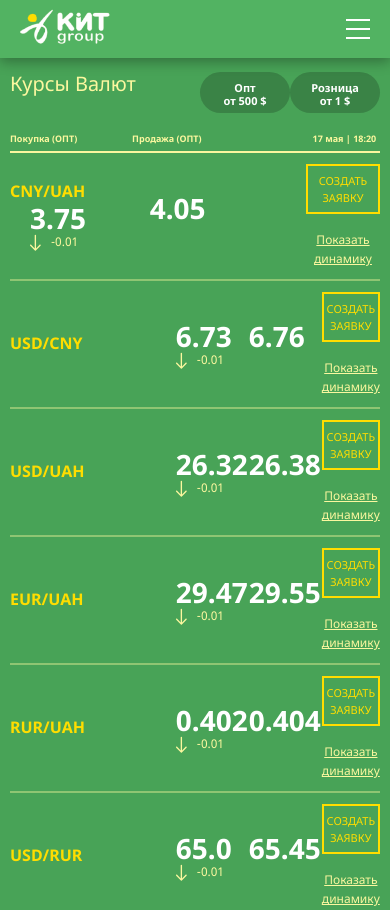
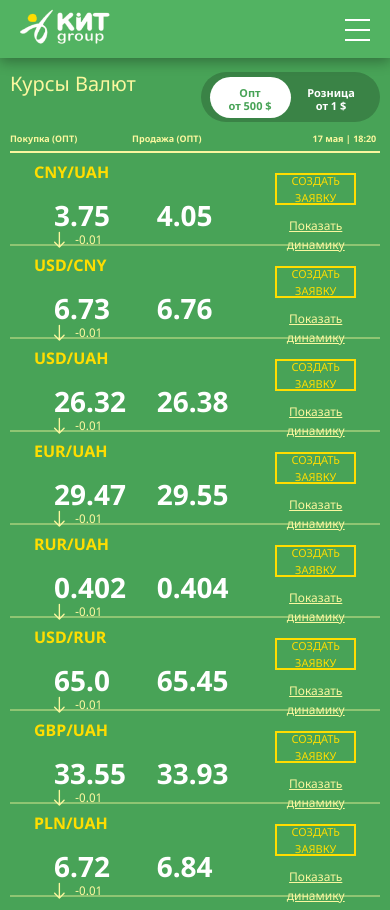
Before and after one commit to LenTlen/layout-sample, a plain HTML site: page index.html in a window 390 px wide. Shown: the top 910 px of the page. Drawn offline with Linux system fonts and the light colour scheme.

Commit message:
21.01
add switcher

```diff
--- a/css/style.css
+++ b/css/style.css
@@ -291,12 +291,19 @@ nav ul {
     box-shadow: 0 0 0 hsla(var(--color-black-h),var(--color-black-s),var(--color-black-l),.25);
     font-weight: 700;
     padding: 9px 0;
-    background: rgb(0,0,0,0.2);
-
-	border-radius: 80.5556px;
 }
 .currencies-check {
-  display:flex;
+    display:flex;
+    background: rgb(0,0,0,0.2);
+    border-radius: 80.5556px;
+    height: 50px;
+    align-items: center;
+    width: 260px;
+}
+.header-btn>a.active {
+	background: #fff;
+	color: #48A357;
+
 }
 
 .table-header {
@@ -819,42 +826,20 @@ footer {
 	.menu-burger{
 		display: block;
 		position: relative;
-		width: 24px;
-		height: 20px;
+		width: 25px;
+		height: 22px;
 		right: 10px;
 		opacity: 20;
 		z-index: 35;
 		cursor: pointer;
+		background-image: url("../img/burger.svg");
 	}
 
 
 	.nav-list li{
 		display: block;
 	}
-	.menu-burger span {
-		position: absolute;
-		background: #fff;
-		left: 0;
-		width: 100%;
-		height: 2px;
-		top: 9px;
 
-	}
-	.menu-burger:before,
-	.menu-burger:after{
-		content: '';
-		background: #fff;
-		position: absolute;
-		width: 100%;
-		height: 2px;
-		left: 0;
-	}
-	.menu-burger:before{
-		top: 0;
-	}
-	.menu-burger:after{
-		bottom: 0;
-	}
 	 .tel-item, .language, .telegram {
 		display: none;
 	}
@@ -875,6 +860,8 @@ footer {
 		width: 260px;
 		z-index: 10;
 		background: #52B362;
+		transition-duration: 0.4s;
+
 	}
 	.nav-list {
 		position: fixed;
@@ -886,6 +873,9 @@ footer {
 		background-color: #49a158;
 		padding-top: 70px;
 		overflow: scroll;
+		padding-bottom: 90px;
+		transition-duration: 0.4s;
+
 
 	}
 	.city-logo {
@@ -914,6 +904,8 @@ footer {
 		padding: 10px 0 10px 10px;
 		background: #52B362;
 		z-index: 1;
+		transition-duration: 0.4s;
+
 	}
 	.social {
 		height: 30px;
@@ -934,9 +926,10 @@ footer {
 		right: 0;
 		transition-duration: 0.4s;
 	}
-	.container.is-active {
-		background: rgb(0,0,0,0.2);
+	.nav-list.is-active {
+		box-shadow: 0px 4px 200px rgba(0, 0, 0, 0.45);
 	}
+
 	.currencies-name {
     	font-size: 11px;
     	}
@@ -998,7 +991,11 @@ footer {
 		.currencies-check a {
 			height: 41px;
 			font-size: 11px;
-			width: 90px;
+			width: 81px;
+		}
+		.currencies-check {
+			width: 179px;
+			justify-content: center;
 		}
 		.valuta {
     		display: none;
@@ -1009,10 +1006,18 @@ footer {
     	.currencies-name {
     		font-size: 9px;
     	}
-		.currency {
+    	.exchange-rate {
+    		flex-wrap: wrap;
+    		height: 93px;
+    		padding-top: 8px
+    	}
+    	.currency {
 	   		font-size: 16px;
-    		width: 50%;
+	   		display: block;
+	   		line-height: 22px;
+    		width: 100%;
     	}
+
     	.price-currency, .price-sale {
     		font-size: 28px;
     	}
@@ -1022,19 +1027,22 @@ footer {
     	}
     	.make-request {
     		font-size: 11px;
+    		margin-bottom: 10px;
+    		height: 32px;
     	}
     	.request {
     		padding-left: 0;
     		text-align: center;
+    		width: 30%;
+    		position: relative;
+    		top: -10px;
+    		padding-left: 16px;
     	}
     	.dynamics  {
     		font-size: 12px;
     	}
     	.statistics {
     		display: none;
-    		padding: 0 0 0 0;
-    	}
-    	.exchange-rate {
     		padding: 0 0 0 0;
     	}
 
--- a/index.html
+++ b/index.html
@@ -53,12 +53,7 @@
 
 
 					<nav class="header-nav">
-						<div class="menu-burger">
-							<input id="toggle" type="checkbox" />
-							<label class="menu__btn" for="toggle">
-								<span></span>
-							</label>
-						</div>
+						<div class="menu-burger"></div>
 							<ul class="nav-list">
 								<li class="header__item"><a href="#currencies">Курсы</a></li>
 								<li class="header__item"><a href="#subscribe">Следить</a></li>
@@ -75,8 +70,8 @@
 					<div class="currencies-head">
 						<div class="currencies">
 							<div class="currencies-header">Курсы Валют</div>
-							<ul class="currencies-check is-active">
-								<li class="header-btn"><a href="#"><b>Опт</b><br />от 500 $</a></li>
+							<ul class="currencies-check">
+								<li class="header-btn"><a href="#" class="active"><b>Опт</b><br />от 500 $</a></li>
 								<li class="header-btn"><a href="#"><b>Розница</b><br />от 1 $</a></li>
 							</ul>
 						</div>
@@ -89,13 +84,11 @@
 
 
 						<div class="exchange-rate">
-							<div class="currency-container">
 								<a href="#" class="currency">CNY/UAH</a>
-
 								<div class="currency-buy">
 									<div class="price-currency">3.75</div>
 									<div class="price-change"><img src="./img/arrow.svg" alt="" class="arrow">  -0.01</div>
-								</div></div>
+								</div>
 								<div class="currency-sale">
 									<div class="price-sale">4.05</div>
 									<div class="price-change"> </div>
@@ -473,8 +466,16 @@
 			<script type="text/javascript">
 				$(function() {
 					$(".menu-burger").click(function(){
-						$(".menu-burger,.nav-list,.social-networks,.login,.city-item,.container").toggleClass("is-active");
+						$(".menu-burger,.nav-list,.social-networks,.login,.city-item").toggleClass("is-active");
 					});
 					});
+				$(function() {
+					$(".currencies-check a").click(function(e){
+						e.preventDefault();
+						$(".currencies-check .active").removeClass("active");
+						$(this).addClass("active");
+					});
+					});
+
 			</script>
 			</html>
```
